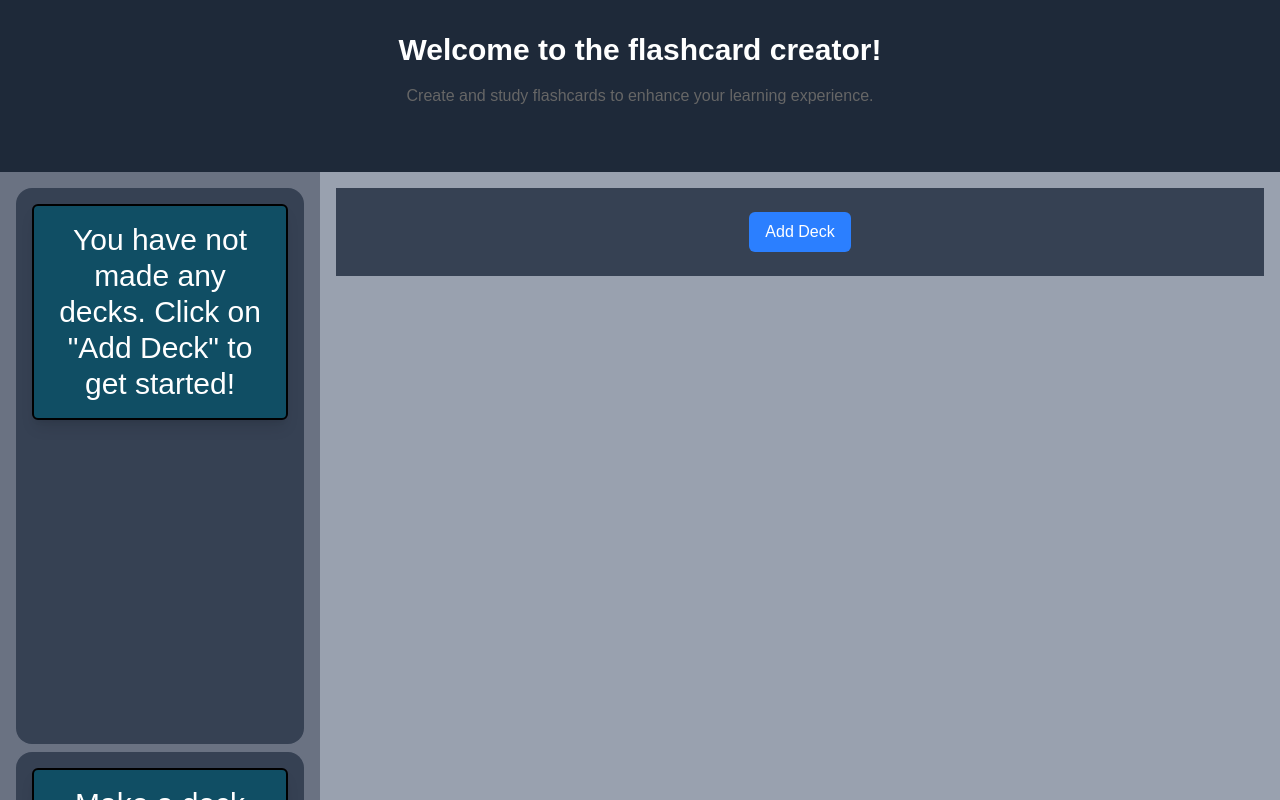
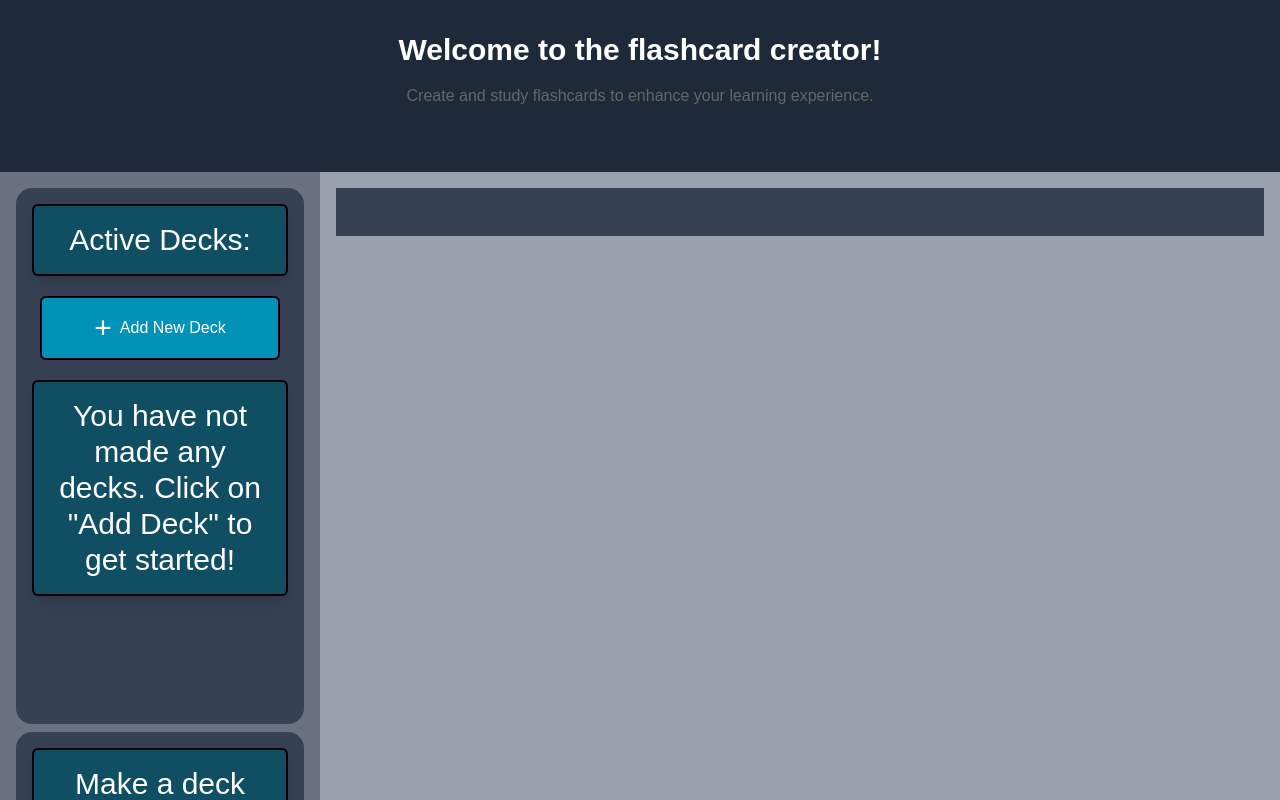
Before and after one commit to Noah-Whitcomb/swe632-study-aid, a SvelteKit app: page / in a window 1280 px wide. Shown: the top 800 px of the page. Built offline with nearby package versions, Linux system fonts and the light colour scheme.

Commit message:
Add Deck UI adjustment/redesign

```diff
--- a/src/routes/+page.svelte
+++ b/src/routes/+page.svelte
@@ -20,15 +20,17 @@
       showToast = false;
     }, 3000);
   }
+
   function selectDeck(deck) {
     // Check for a valid deck
     if (!decks[deck]) return;
     isShuffled = false;
     shuffledIndices =
 
+    // Set the new selected deck
+    selectedDeck = deck;
+  }
 
-    // Set the new selected deck
-    selectedDeck = deck;  }
   function handleDeckChange(deck) {
     console.log("handling deck change in page.svelet");
     selectedDeck = deck;
@@ -42,6 +44,18 @@
       handleDeckChange(decks.length - 1);  // Notify parent component of the new deck
       console.log("decks in flashcardlist = " + decks);
       showSuccessMessage(`Deck "${newDeckName}" created successfully!`);
+    }
+  }
+
+  // New function for the plus button implementation
+  function addNewDeck() {
+    if (newDeckName.trim() !== "") {
+      const newDeck = { name: newDeckName, flashcards: [] };
+      decks = [...decks, newDeck];
+      handleDeckChange(decks.length - 1);  // Notify parent component and open new deck
+      showSuccessMessage(`Deck "${newDeckName}" created successfully!`);
+      newDeckName = "";
+      showDeckInput = false;
     }
   }
 
@@ -116,7 +130,6 @@
     console.log("decks =" + decks);
     showMenu = !showMenu;
   }
-
 </script>
 
 <main class="flex w-full h-full">
@@ -126,16 +139,46 @@
 <div class="flex flex-col w-1/4 bg-gray-500 p-4 gap-2">
   <!-- this div shows our clickable decks -->
   <div class="h-4/8 bg-gray-700 rounded-2xl overflow-auto p-4">
-      {#if decks.length > 0}
     <div class="flex items-center justify-center bg-cyan-900 border-2 border-black text-white rounded-md text-3xl p-4 shadow-lg">
       Active Decks:
     </div>
 
     <div class="p-2">
       <Menu {decks} {handleDeckChange} {selectedDeck}/>
+
+      <!-- Add the plus button/input field here -->
+      <div class="mt-3 flex items-center">
+        {#if showDeckInput}
+          <div class="flex w-full bg-cyan-600 border-2 border-black rounded-md p-2 text-white">
+            <input
+              type="text"
+              class="flex-grow bg-transparent border-none text-white placeholder-gray-300 focus:outline-none"
+              bind:value={newDeckName}
+              placeholder="Enter deck name"
+              onkeydown={(e) => e.key === 'Enter' && addNewDeck()}
+              autofocus
+            />
+            <button
+              class="ml-2 bg-green-500 rounded-full w-8 h-8 flex items-center justify-center text-white"
+              onclick={addNewDeck}
+            >
+              +
+            </button>
           </div>
         {:else}
-        <div class="p-4 text-center text-white bg-cyan-900 border-2 border-black rounded-md text-3xl shadow-lg w-auto h-auto">
+          <button
+            class="w-full bg-cyan-600 border-2 border-black rounded-md p-3 text-white flex items-center justify-center"
+            onclick={() => showDeckInput = true}
+          >
+            <span class="text-3xl">+</span>
+            <span class="ml-2">Add New Deck</span>
+          </button>
+        {/if}
+      </div>
+    </div>
+
+    {#if decks.length === 0 && !showDeckInput}
+      <div class="p-4 text-center text-white bg-cyan-900 border-2 border-black rounded-md text-3xl shadow-lg w-auto h-auto mt-3">
         You have not made any decks. Click on "Add Deck" to get started!
       </div>
     {/if}
@@ -171,7 +214,7 @@
   <!-- This div is column 2 - displays actual flashcards -->
   <div class="flex-col w-3/4 bg-gray-400 p-4">
       <div class="flex justify-center bg-gray-700 p-6 gap-4">
-        {#if showDeckInput}
+        <!-- {#if showDeckInput}
         <input
           type="text"
           class="text-input bg-gray-100 rounded-md p-2"
@@ -181,7 +224,7 @@
         <button class="px-4 py-2 text-base border-none rounded-md bg-blue-500 text-white cursor-pointer self-end" onclick={() => { addDeck(newDeckName); newDeckName = ""; showDeckInput = false;} }>Save Deck</button>
         {:else}
           <button class="px-4 py-2 text-base border-none rounded-md bg-blue-500 text-white cursor-pointer self-end" onclick={() => showDeckInput = true}>Add Deck</button>
-        {/if}
+        {/if} -->
       </div>
       <div class="flex justify-center grow bg-gray-400 p-4">
         <FlashcardList {decks} {handleDeckChange} {selectedDeck} {addDeck} {addFlashcard} {showSuccessMessage} {importDeck} {removeDeck} {removeFlashcard} {handleEditDeck} currentCardIndex={decks[selectedDeck]?.currentCardIndex}/>
```
Lines whose indentation alone changed are shown as unchanged.
